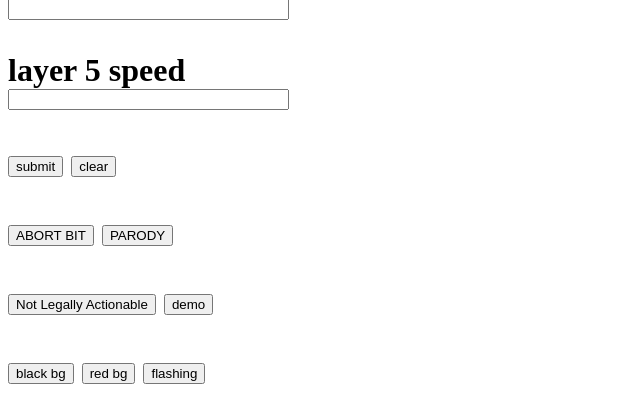
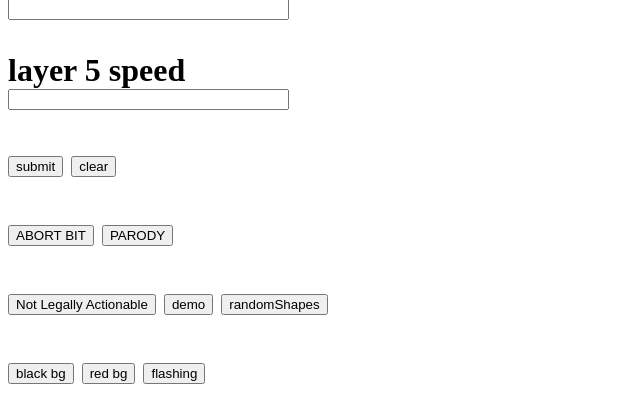
Before and after one commit to drbeefsupreme/qyron, a Flask app: page /dumb in a window 1280 px wide. Shown: the part 884-1302 px from the top of the page, without its empty margins (0-640 px from the left). Run offline with Flask 2, Linux system fonts and the light colour scheme.

Commit message:
random shapes

```diff
--- a/rpi/processing.py
+++ b/rpi/processing.py
@@ -60,6 +60,7 @@ class BigDumbForm(FlaskForm):
     parody = SubmitField('PARODY')
 
     featureDemo = SubmitField('demo')
+    randomShapes = SubmitField('randomShapes')
 
     setRedBG = SubmitField('red bg')
     setBlackBG = SubmitField('black bg')
@@ -156,6 +157,8 @@ def dumb():
                 currentText[i] = " "
         if form.featureDemo.data:
             interface.runFeatureDemo()
+        if form.randomShapes.data:
+            interface.drawRandomShapes()
         if form.setBlackBG.data:
             interface.setBlackBackground()
         if form.setRedBG.data:
--- a/rpi/templates/dumbform.html
+++ b/rpi/templates/dumbform.html
@@ -47,7 +47,7 @@
         </p>
         <p>{{ form.submit() }} {{ form.clear() }}</p>
         <p>{{ form.abortBit() }} {{ form.parody() }}</p>
-        <p>{{ form.legallyActionable() }} {{ form.featureDemo() }} </p>
+        <p>{{ form.legallyActionable() }} {{ form.featureDemo() }} {{ form.randomShapes() }}</p>
         <p>{{ form.setBlackBG() }} {{ form.setRedBG() }} {{ form.setBlinking() }}</p>
 
     </form>
```
Also changed, not shown: 1 other file.
